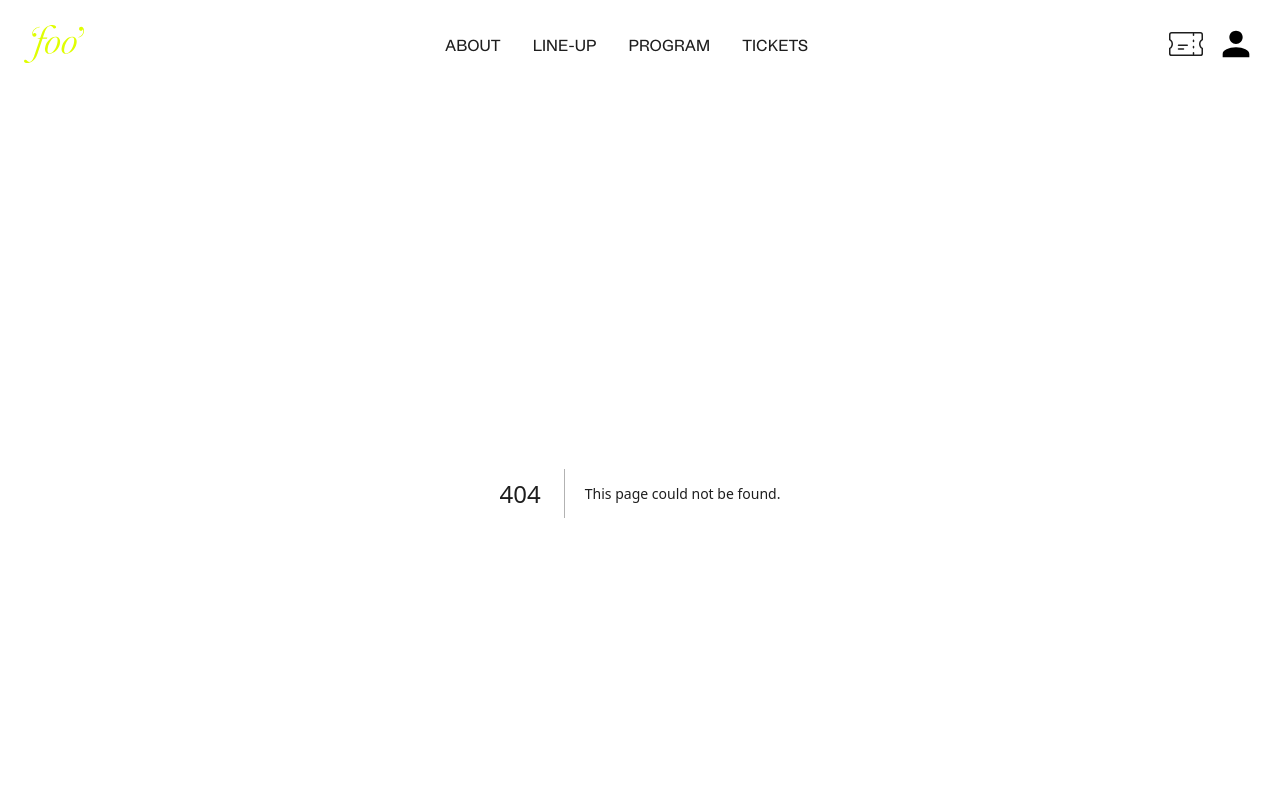
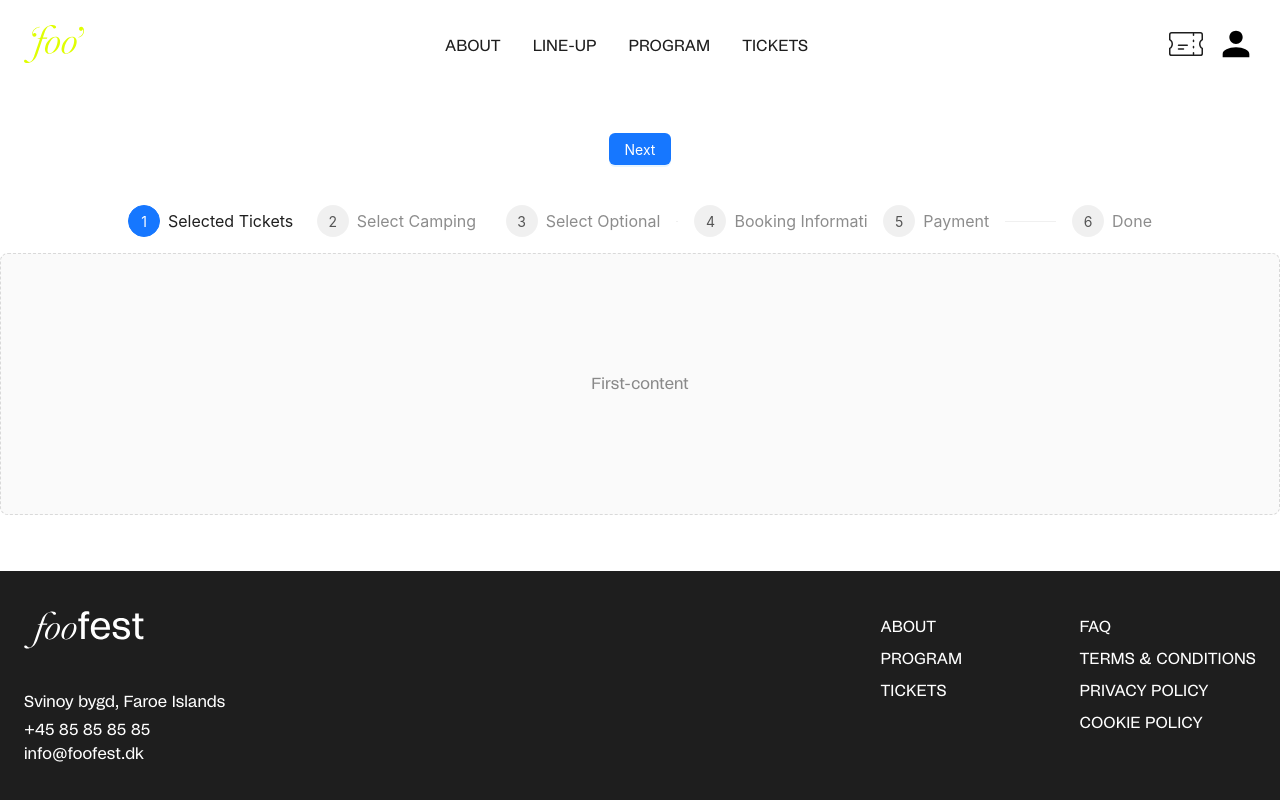
Before and after one commit to ozolinala/fooFestApp-forked, a Next.js app: page /CheckoutTest in a window 1280 px wide. Before the commit this address had no page. Shown: the top 800 px of the page. Built offline with nearby package versions, Linux system fonts and the light colour scheme.

Commit message:
checkoutpagetest deleted and tried out importing components

```diff
--- a/pages/components/CheckoutTest.js
+++ b/pages/CheckoutTest.js
@@ -1,23 +1,49 @@
 import { React, useState } from "react";
 import { Button, message, Steps, theme } from "antd";
-import SelectCamping from "./SelectCamping.js";
+import SelectCamping from "./components/SelectCamping.js";
 import styles from "@/styles/Checkout.module.css";
+import Camping from "@/components/Camping.js";
+import Booking from "@/components/Booking.js";
 
 const steps = [
   {
-    title: "Select tickets",
+    title: "Selected Tickets",
     content: "First-content",
   },
   {
-    title: "Select camping",
-    content: "2",
+    title: "Select Camping",
+    content: (
+      <div
+        style={{
+          lineHeight: "1rem",
+          display: "flex",
+          flexDirection: "row",
+          justifyContent: "space-around",
+        }}
+      >
+        <Camping />
+        <Booking />
+      </div>
+    ),
   },
   {
-    title: "Select optional",
-    content: <SelectCamping />,
+    title: "Select Optional",
+    content: (
+      <div
+        style={{
+          lineHeight: "1rem",
+          display: "flex",
+          flexDirection: "row",
+          justifyContent: "space-around",
+        }}
+      >
+        <SelectCamping />
+        <Booking />
+      </div>
+    ),
   },
   {
-    title: "Booking information",
+    title: "Booking Information",
     content: "",
   },
   {
@@ -71,10 +97,7 @@ function CheckoutTest() {
           </Button>
         )}
         {current === steps.length - 1 && (
-          <Button
-            type="primary"
-            onClick={() => message.success("Processing complete!")}
-          >
+          <Button type="primary" onClick={() => message.success("Processing complete!")}>
             Done
           </Button>
         )}
```
Also changed, not shown: pages/CheckoutPageTest.js (deleted, +0 -7 lines), pages/checkout_test.js (deleted, +0 -12 lines), components/Booking.js (renamed from pages/booking.js), components/Camping.js (renamed from pages/camping.js).
